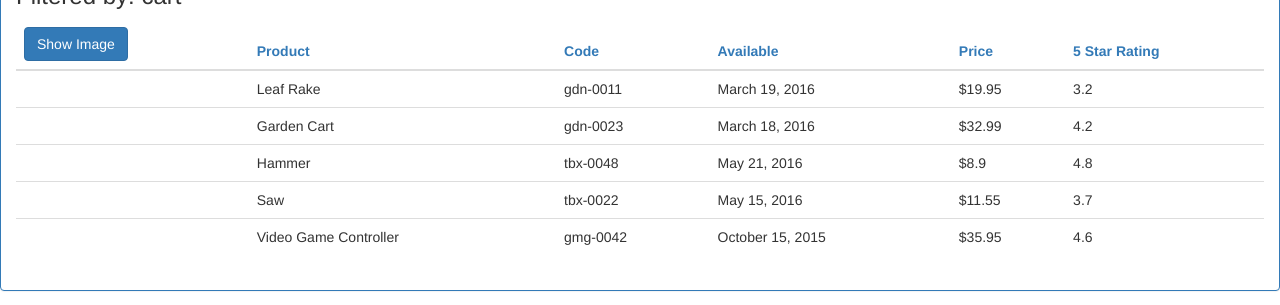
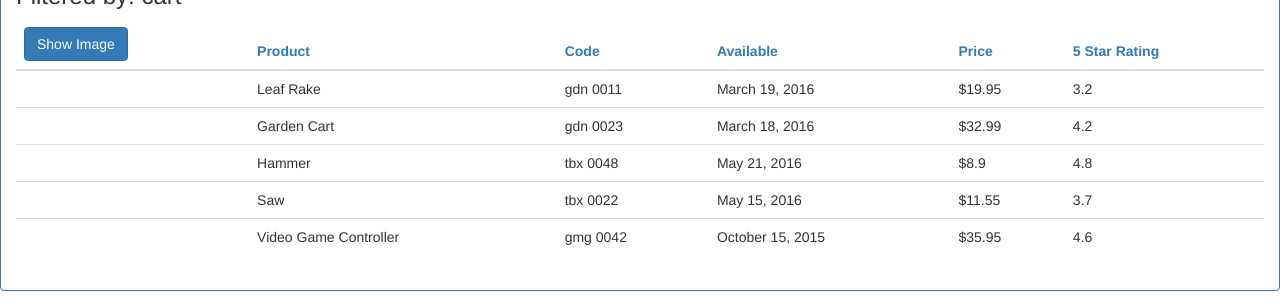
Before and after one commit to Nik7A/angular-example, an Angular app: page / in a window 1280 px wide. Shown: the part 204-509 px from the top of the page. Built offline with nearby package versions, Linux system fonts and the light colour scheme.

Commit message:
Add lifecycle function and custom pipe

```diff
--- a/src/app/app.module.ts
+++ b/src/app/app.module.ts
@@ -4,11 +4,13 @@
 
 import { AppComponent } from './app.component';
 import { ProductListComponent } from './products/product-list.component';
+import { ConvertToSpacesPipe } from './shared/convert-to-spaces.pipe';
 
 @NgModule({
   declarations: [
     AppComponent,
-    ProductListComponent
+    ProductListComponent,
+    ConvertToSpacesPipe
   ],
   imports: [
     BrowserModule,
--- a/src/app/products/product-list.component.html
+++ b/src/app/products/product-list.component.html
@@ -42,7 +42,7 @@
                       [style.margin.px]='imageMargin'>
               </td>
               <td>{{ product.productName }}</td>
-              <td>{{ product.productCode | lowercase }}</td>
+              <td>{{ product.productCode | lowercase | convertToSpaces: '-' }}</td>
               <td>{{ product.releaseDate }}</td>
               <td>{{ product.price | currency:'USD':true:'1.1-2' }}</td>
               <td>{{ product.starRating }}</td>
--- a/src/app/products/product-list.component.ts
+++ b/src/app/products/product-list.component.ts
@@ -1,5 +1,6 @@
-import { Component, style } from '@angular/core';
+import { Component, OnInit } from '@angular/core';
 import { IProduct } from './product';
+// import { OnInit } from '@angular/core/src/metadata/lifecycle_hooks';
 
 @Component({
   selector: 'pm-products',
@@ -7,7 +8,7 @@
   styleUrls: [ './product-list.component.css' ]
 })
 
-export class ProductListComponent {
+export class ProductListComponent implements OnInit {
   pageTitle: string = 'Product list';
   imageWidth: number = 50;
   imageMargin: number = 2;
@@ -68,4 +69,7 @@
   toggleImage(): void {
     this.showImage = !this.showImage;
   }
+  ngOnInit(): void {
+    console.log('In On Init')
+  }
 }
--- /dev/null
+++ b/src/app/shared/convert-to-spaces.pipe.ts
@@ -0,0 +1,11 @@
+import { Pipe, PipeTransform } from '@angular/core';
+
+@Pipe ({
+  name: 'convertToSpaces'
+})
+
+export class ConvertToSpacesPipe implements PipeTransform {
+  transform(value: string, character: string): string {
+    return value.replace(character, ' ');
+  }
+}
```
